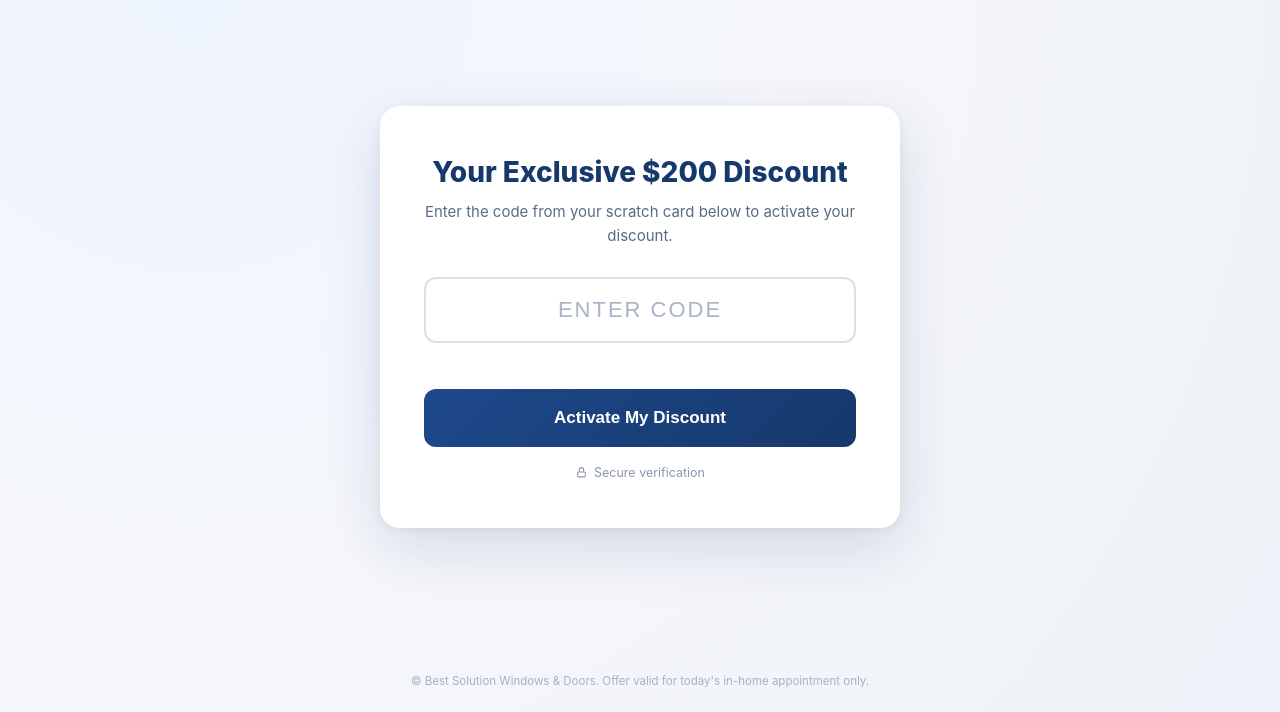
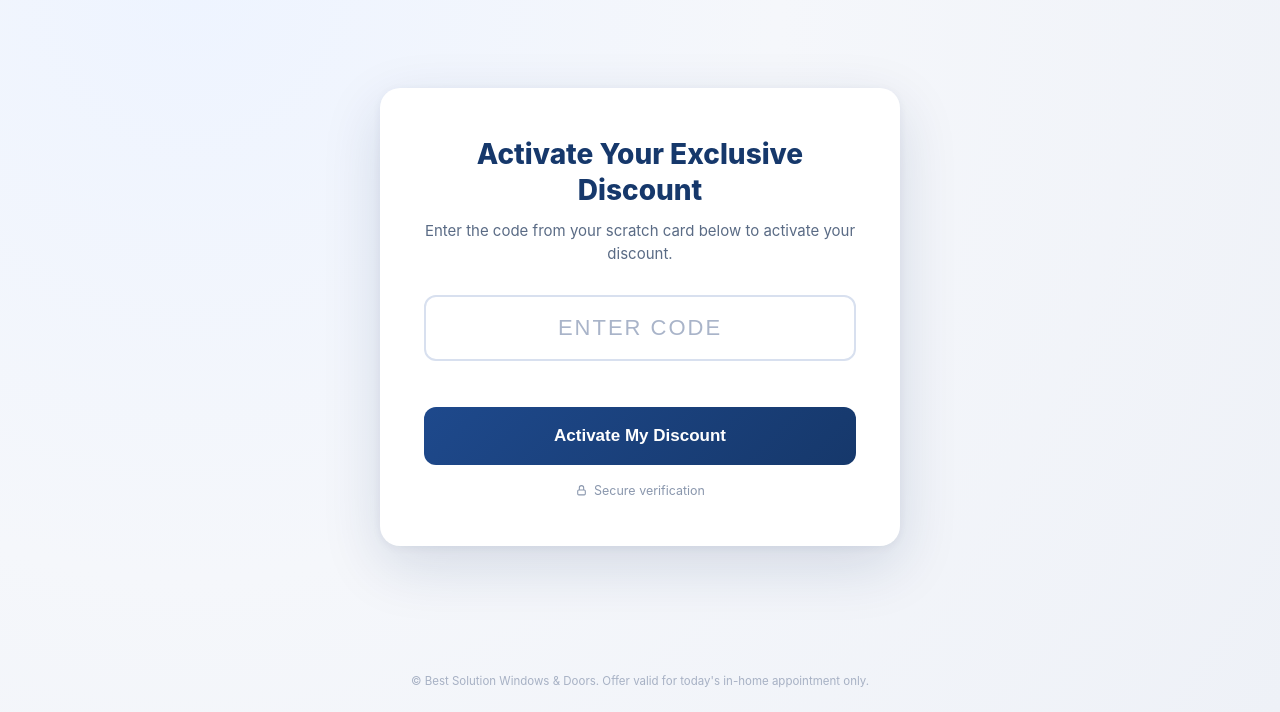
Before and after one commit to ChebCap/bs-discount-promo, a plain HTML site: page index.html in a window 1280 px wide. Shown: the part 88-800 px from the top of the page. Drawn offline with Linux system fonts and the light colour scheme.

Commit message:
Update form headline to 'Activate Your Exclusive Discount'

```diff
--- a/index.html
+++ b/index.html
@@ -152,7 +152,7 @@
     <div class="bs-scratch-widget" id="bsScratchWidget">
 
       <div class="bs-step bs-step-form bs-fade">
-        <h1>Your Exclusive $200 Discount</h1>
+        <h1>Activate Your Exclusive Discount</h1>
         <p class="bs-sub">Enter the code from your scratch card below to activate your discount.</p>
 
         <div class="bs-input-wrap">
```
